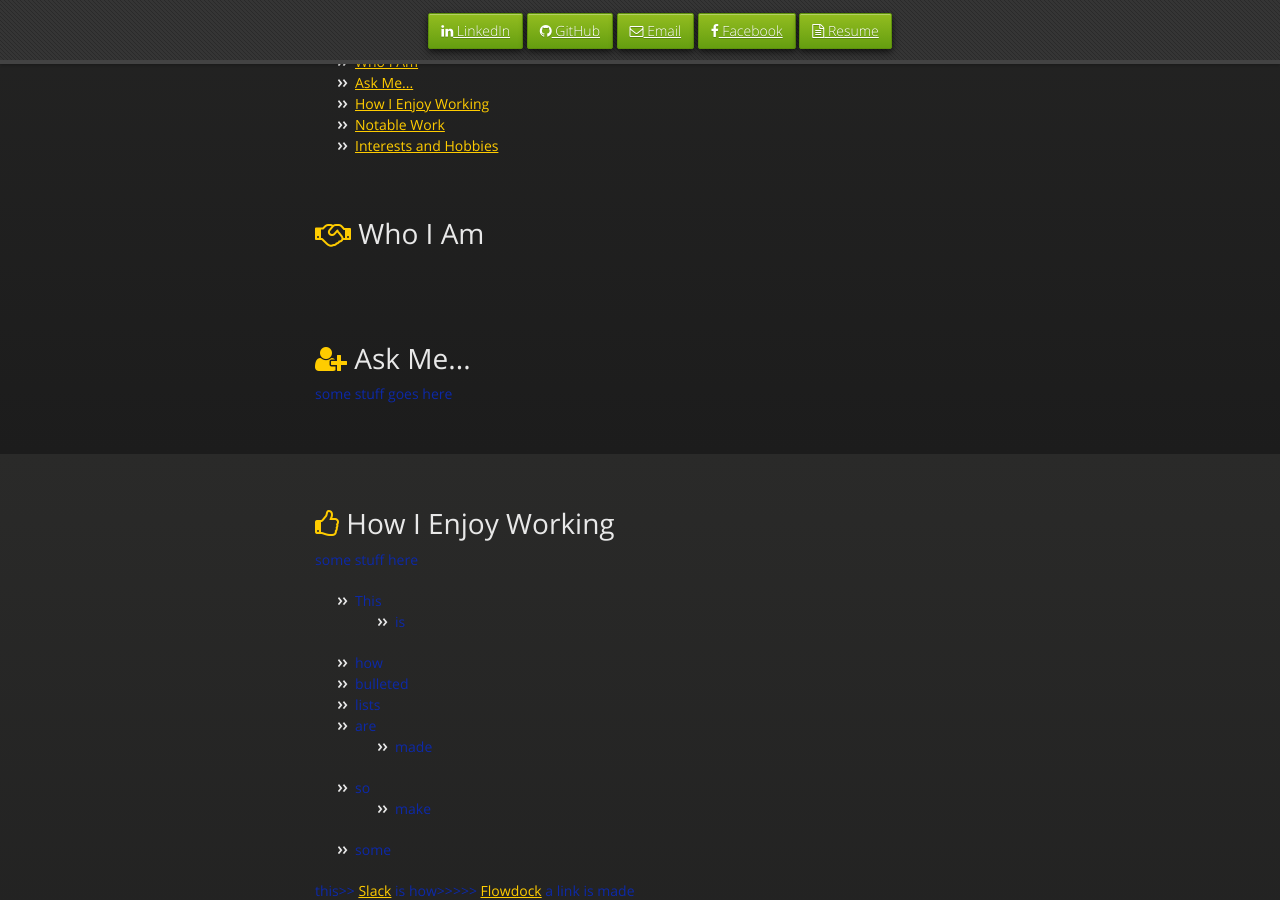
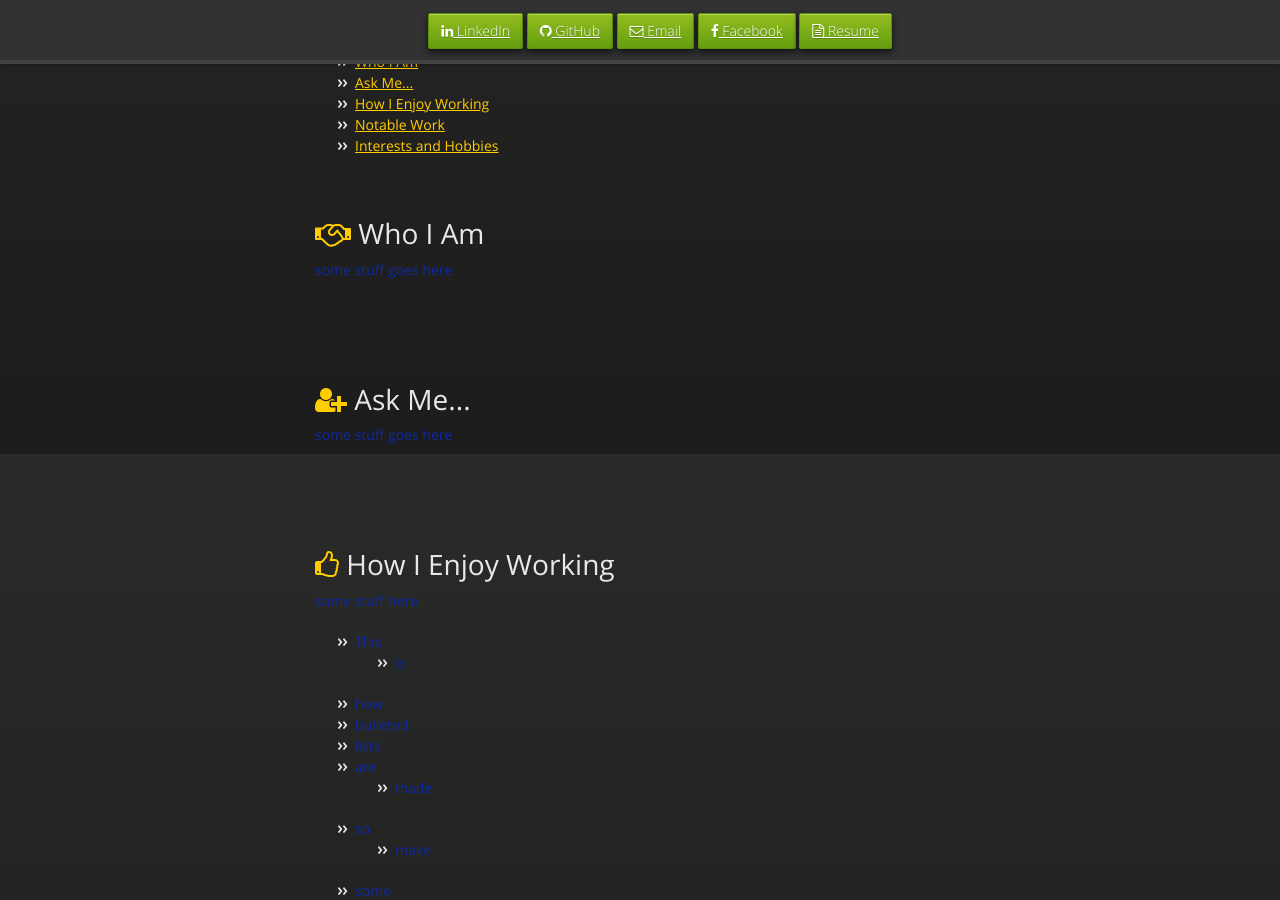
Before and after one commit to acouvion/acouvion.github.io, a Jekyll site: the page built from index.html, in a window 1280 px wide and 900 px high, scrolled down 446 px. Built offline with Jekyll 4.4.1, drawn with Linux system fonts in a browser that asks for light colours.

Commit message:
Update index.html

```diff
--- a/index.html
+++ b/index.html
@@ -41,6 +41,7 @@ subtitle: myGithubPage
     <br>
     <br>
     <h1><a id="who-i-am" class="anchor" href="#who-i-am" aria-hidden="true"><span aria-hidden="true" class="octicon octicon-link"></span><i class="fa fa-handshake-o" aria-hidden="true"></i></a> Who I Am</h1>
+    <p>some stuff goes here</p>
     <br>
     <br>
     <br>
```
